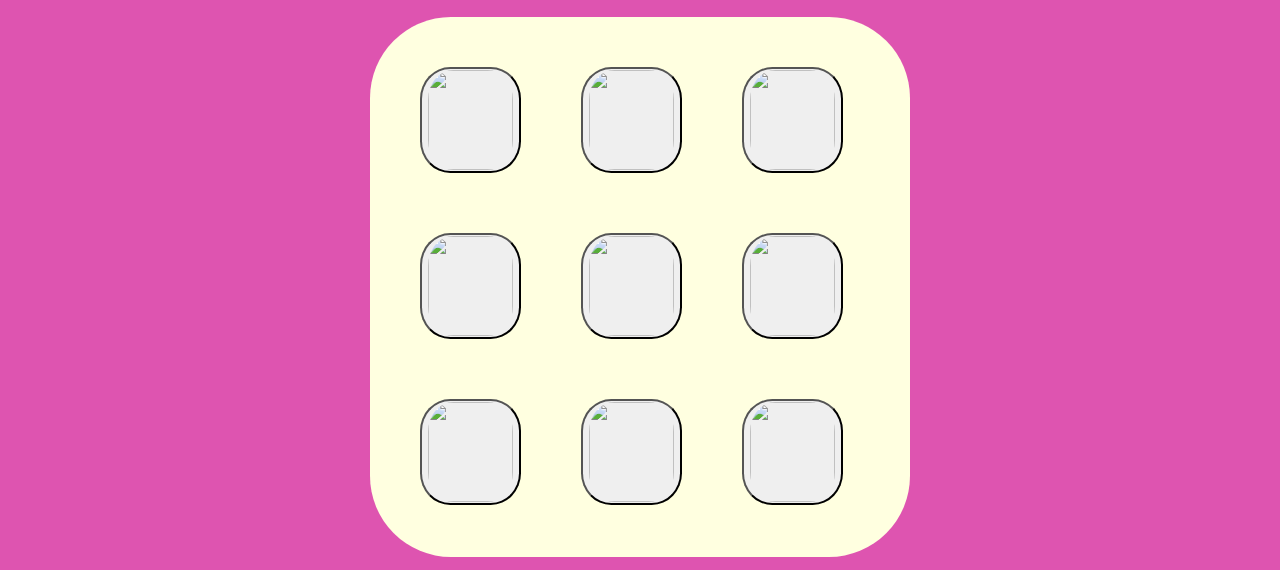
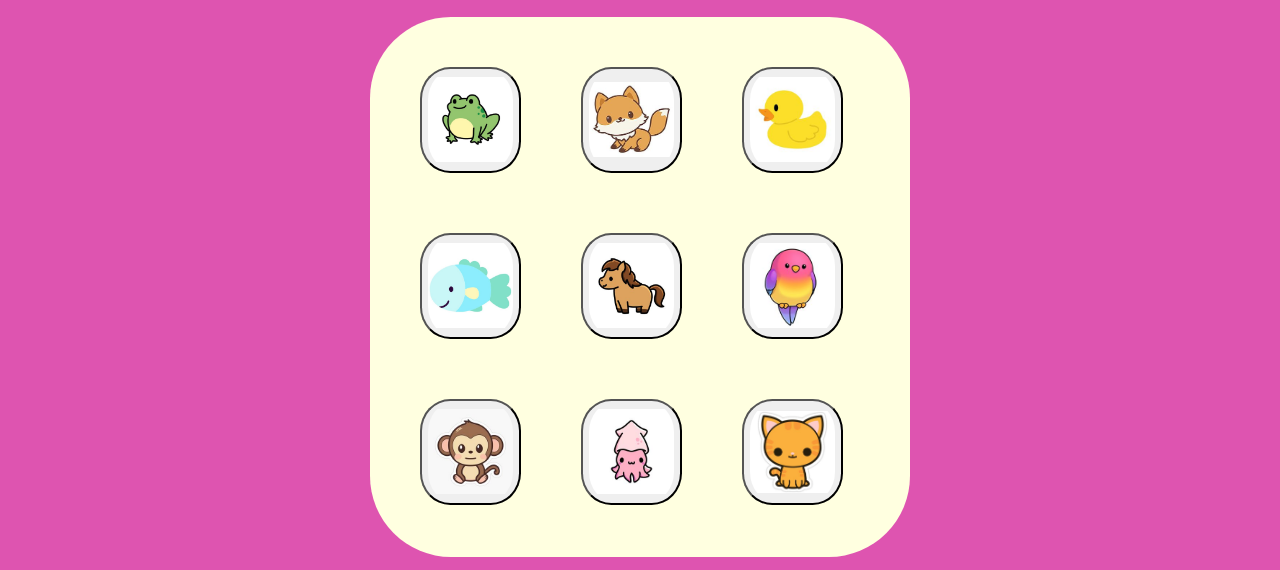
Before and after one commit to miapoirier/miapoirier.github.io, a plain HTML site: page index.html in a window 1280 px wide. Shown: the part 230-800 px from the top of the page. Drawn offline with nearby package versions, Linux system fonts and the light colour scheme.

Commit message:
Add files via upload

```diff
--- a/index.html
+++ b/index.html
@@ -55,27 +55,27 @@
             <article>
                     <div class="container">
                         <div class ="first-row-start">
-                            <div class ="tooltip"><button class="button1"><img src="IMAGES/frog.jpg">
+                            <div class ="tooltip"><button class="button1"><img src="frog.jpg">
                            </button><span class = "tooltiptext">Kaeru</span></div>
-                            <div class = "tooltip"><button class="button2"><img src="IMAGES\fox.jpg">
+                            <div class = "tooltip"><button class="button2"><img src="fox.jpg">
                             </button><span class ="tooltiptext">Kitsune</span></div>
-                            <div class ="tooltip"><button class="button3"><img src="IMAGES\duck.jpg">
+                            <div class ="tooltip"><button class="button3"><img src="duck.jpg">
                             </button><span class ="tooltiptext">Ahiru</span></div>
                         </div>
                         <div class ="second-row-start">
-                            <div class ="tooltip"><button class="button4"><img src="IMAGES\fish.jpg">
+                            <div class ="tooltip"><button class="button4"><img src="fish.jpg">
                             </button><span class ="tooltiptext">Sakana</span></div>
-                            <div class ="tooltip"><button class="button5"><img src="IMAGES\horse.jpg">
+                            <div class ="tooltip"><button class="button5"><img src="horse.jpg">
                             </button><span class ="tooltiptext">Uma</span></div>
-                            <div class ="tooltip"><button class="button6"><img src="IMAGES\bird.jpg">
+                            <div class ="tooltip"><button class="button6"><img src="bird.jpg">
                             </button><span class ="tooltiptext">Tori</span></div>
                        </div>
                         <div class ="third-row-start">
-                            <div class ="tooltip"><button class="button7"><img src="IMAGES\monkey.jpg">
+                            <div class ="tooltip"><button class="button7"><img src="monkey.jpg">
                             </button><span class ="tooltiptext">Saru</span></div>
-                            <div class ="tooltip"><button class="button8"><img src="IMAGES\squid.jpg">
+                            <div class ="tooltip"><button class="button8"><img src="squid.jpg">
                             </button><span class ="tooltiptext">Ika</span></div>
-                            <div class ="tooltip"><button class="button9"><img src="IMAGES\cat.jpg">
+                            <div class ="tooltip"><button class="button9"><img src="cat.jpg">
                             </button><span class ="tooltiptext">Neko</span></div>
                          </div>
                     </div>
```
